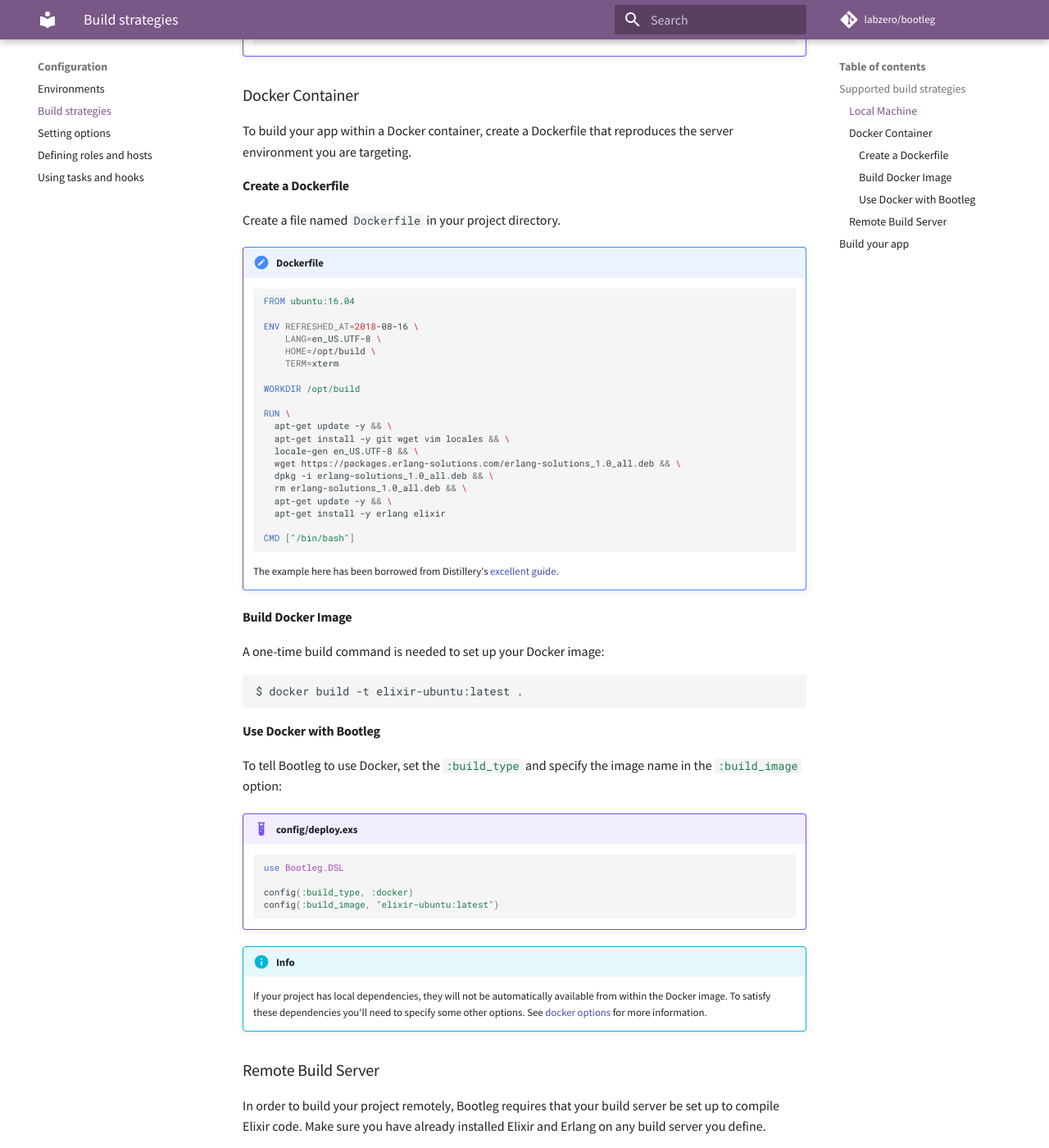
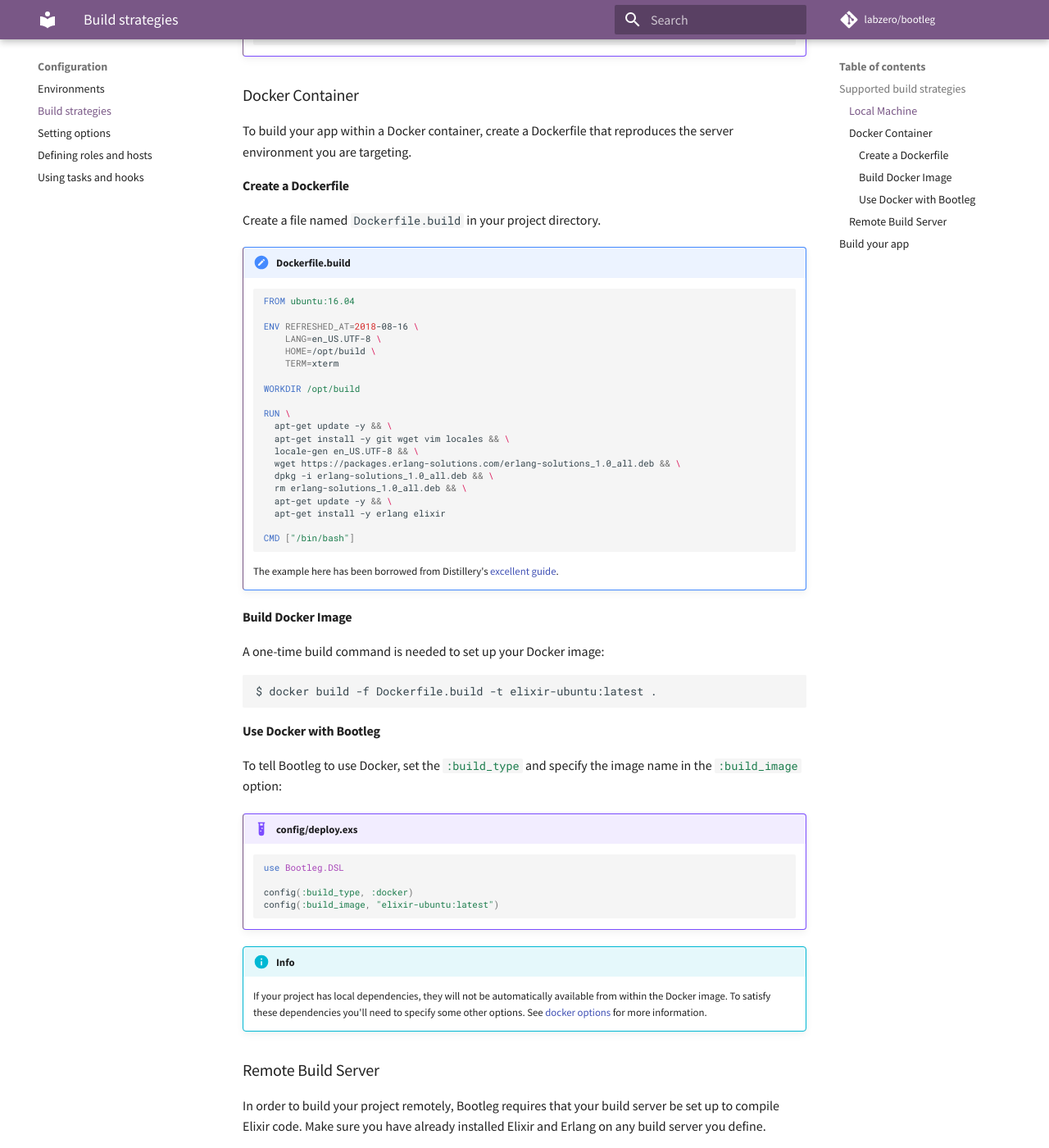
Before and after one commit to labzero/bootleg, an MkDocs documentation site: the page built from docs/config/build.md, in a window 1280 px wide and 1400 px high, scrolled down 570 px. Shown: the whole window at 82% size. Built offline with MkDocs 1.6.1 and Material for MkDocs 9.7.7, drawn with Linux system fonts in a browser that asks for light colours; comment, search, counter and statistics services are not loaded.

Commit message:
Use Dockerfile.build as example file name in docs

````diff
--- a/docs/config/build.md
+++ b/docs/config/build.md
@@ -21,9 +21,9 @@ To build your app within a Docker container, create a Dockerfile that reproduces
 
 #### Create a Dockerfile
 
-Create a file named `Dockerfile` in your project directory.
+Create a file named `Dockerfile.build` in your project directory.
 
-!!! note "Dockerfile"
+!!! note "Dockerfile.build"
     ```docker
     FROM ubuntu:16.04
 
@@ -53,7 +53,7 @@ Create a file named `Dockerfile` in your project directory.
 A one-time build command is needed to set up your Docker image:
 
 ```sh
-$ docker build -t elixir-ubuntu:latest .
+$ docker build -f Dockerfile.build -t elixir-ubuntu:latest .
 ```
 
 #### Use Docker with Bootleg
````
